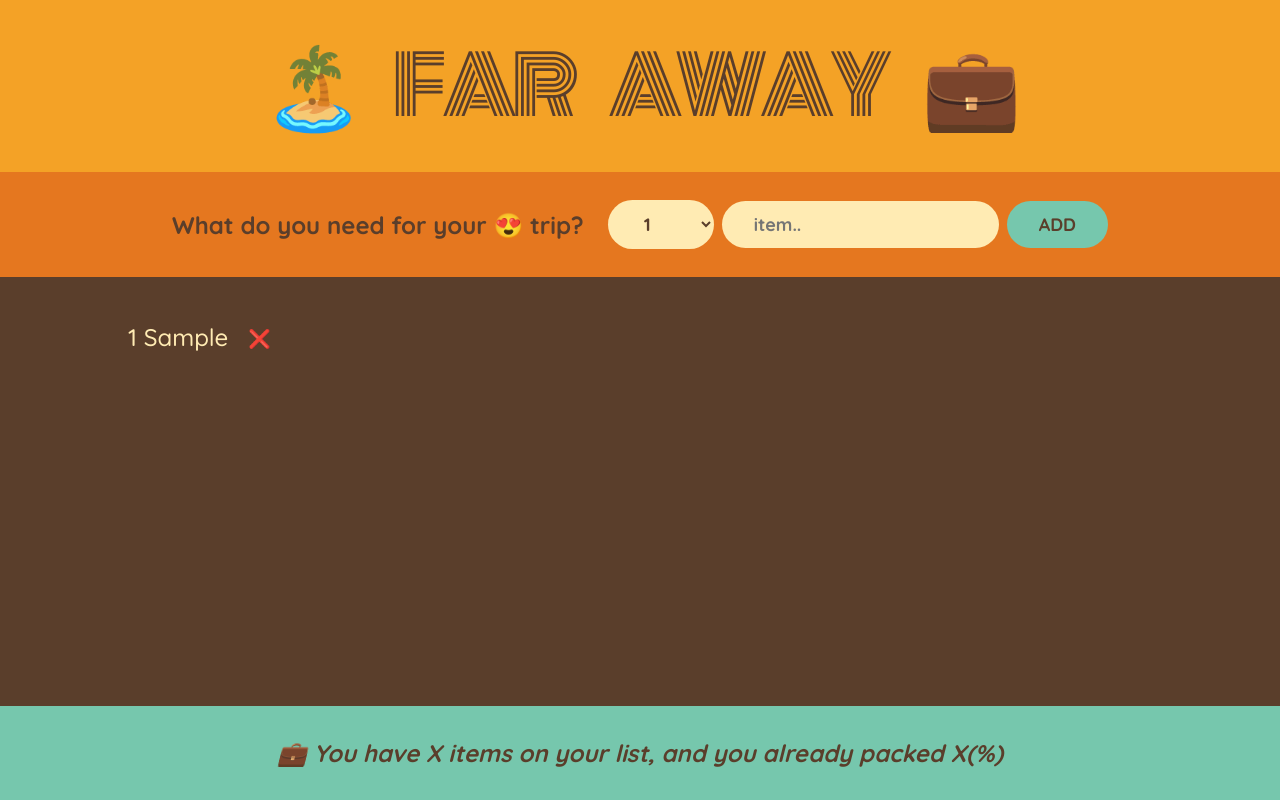
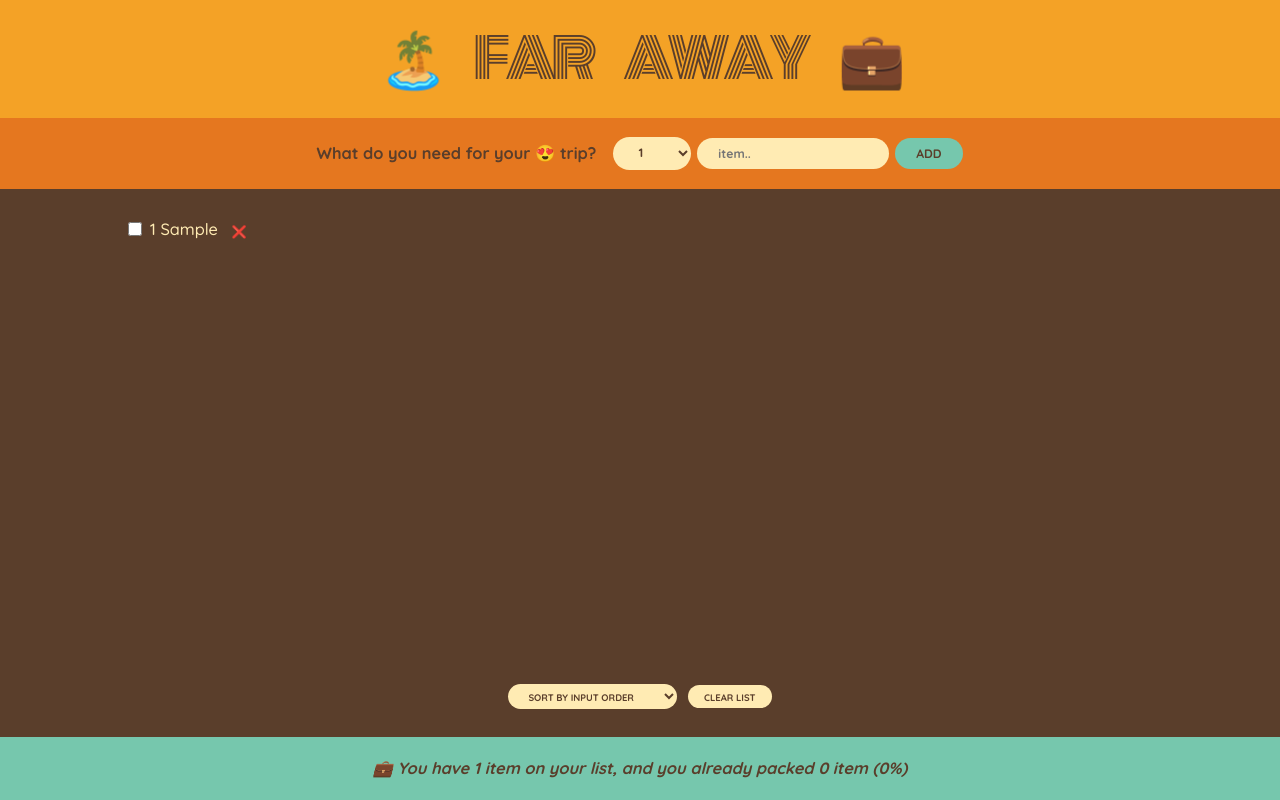
Before and after one commit to paulthadev/travel-list, a React (Create React App) app: page / in a window 1280 px wide. Both pictures are taken after typing "Sample" into the empty fields and a click on the button "ADD". Built offline with nearby package versions, Linux system fonts and the light colour scheme.

Commit message:
update items

```diff
--- a/src/App.js
+++ b/src/App.js
@@ -1,13 +1,4 @@
 import { useState } from "react";
-
-/*
-  const initialItems = [
-    { id: 1, description: "Passports", quantity: 2, packed: false },
-    { id: 2, description: "Socks", quantity: 12, packed: true },
-    { id: 3, description: "Charger", quantity: 1, packed: false },
-    { id: 4, description: "Shoe polish ", quantity: 3, packed: false },
-  ];
- */
 
 export default function App() {
   const [items, setItems] = useState([]);
@@ -17,22 +8,38 @@
   }
 
   function handleDeleteItem(id) {
-    console.log(id);
     setItems((items) => items.filter((item) => item.id !== id));
+  }
+
+  function handleToggleItem(id) {
+    setItems((items) =>
+      items.map((item) =>
+        item.id === id ? { ...item, packed: !item.packed } : item
+      )
+    );
+  }
+
+  function handleClearList() {
+    setItems([]);
   }
 
   return (
     <div className="app">
       <Logo />
       <Form onAddItems={handleAddItems} />
-      <ParkingList items={items} onDeleteItem={handleDeleteItem} />
-      <Stats />
+      <ParkingList
+        items={items}
+        onDeleteItem={handleDeleteItem}
+        onToggleItem={handleToggleItem}
+        onSetItems={handleClearList}
+      />
+      <Stats items={items} />
     </div>
   );
 }
 
 function Logo() {
-  return <h1>🏝️ Far Away 💼</h1>;
+  return <h1> 🏝️ Far Away 💼</h1>;
 }
 
 function Form({ onAddItems }) {
@@ -50,7 +57,6 @@
       packed: false,
     };
     onAddItems(newItem);
-    // console.log(newItem);
 
     setDescription("");
     setQuantity(1);
@@ -80,21 +86,60 @@
   );
 }
 
-function ParkingList({ items, onDeleteItem }) {
+function ParkingList({ items, onDeleteItem, onToggleItem, onSetItems }) {
+  const [sortBy, setSortBy] = useState("input");
+
+  let sortedItems;
+
+  if (sortBy === "input") sortedItems = items;
+
+  if (sortBy === "description")
+    sortedItems = items
+      .slice()
+      .sort((a, b) => a.description.localeCompare(b.description));
+
+  if (sortBy === "packed")
+    sortedItems = items
+      .slice()
+      .sort((a, b) => Number(a.packed) - Number(b.packed));
+
   return (
     <div className="list">
       <ul>
-        {items.map((item) => (
-          <Item item={item} key={item.id} onDeleteItem={onDeleteItem} />
+        {sortedItems.map((item) => (
+          <Item
+            item={item}
+            key={item.id}
+            onDeleteItem={onDeleteItem}
+            onToggleItem={onToggleItem}
+          />
         ))}
       </ul>
+
+      <div className="actions">
+        <select value={sortBy} onChange={(e) => setSortBy(e.target.value)}>
+          <option value="input">Sort by input order</option>
+
+          <option value="description">Sort by Description</option>
+          <option value="packed">Sort by packed status</option>
+        </select>
+
+        <button onClick={() => onSetItems([])}>Clear list</button>
+      </div>
     </div>
   );
 }
 
-function Item({ item, onDeleteItem }) {
+function Item({ item, onDeleteItem, onToggleItem }) {
   return (
     <li>
+      <input
+        type="checkbox"
+        value={item.packed}
+        onChange={() => {
+          onToggleItem(item.id);
+        }}
+      />
       <span style={item.packed ? { textDecoration: "line-through" } : {}}>
         {item.quantity} {item.description}
       </span>
@@ -103,10 +148,28 @@
   );
 }
 
-function Stats() {
+function Stats({ items }) {
+  if (!items.length)
+    return (
+      <p className="stats">
+        <em>Start adding some items to your packing list 🚀</em>
+      </p>
+    );
+
+  const numItems = items.length;
+  const numPacked = items.filter((item) => item.packed).length;
+  const percentage = Math.round((numPacked / numItems) * 100);
+
   return (
     <footer className="stats">
-      <em>💼 You have X items on your list, and you already packed X(%)</em>
+      <em>
+        {percentage === 100
+          ? "You got everything! Ready to go ✈️"
+          : ` 💼 You have ${numItems} item${
+              numItems > 1 ? "s" : ""
+            } on your list, and you already packed
+          ${numPacked} item${numPacked > 1 ? "s" : ""} (${percentage}%)`}
+      </em>
     </footer>
   );
 }
--- a/src/index.css
+++ b/src/index.css
@@ -7,7 +7,7 @@
 }
 
 html {
-  font-size: 62.5%;
+  font-size: 42.5%;
 }
 
 body {
```
